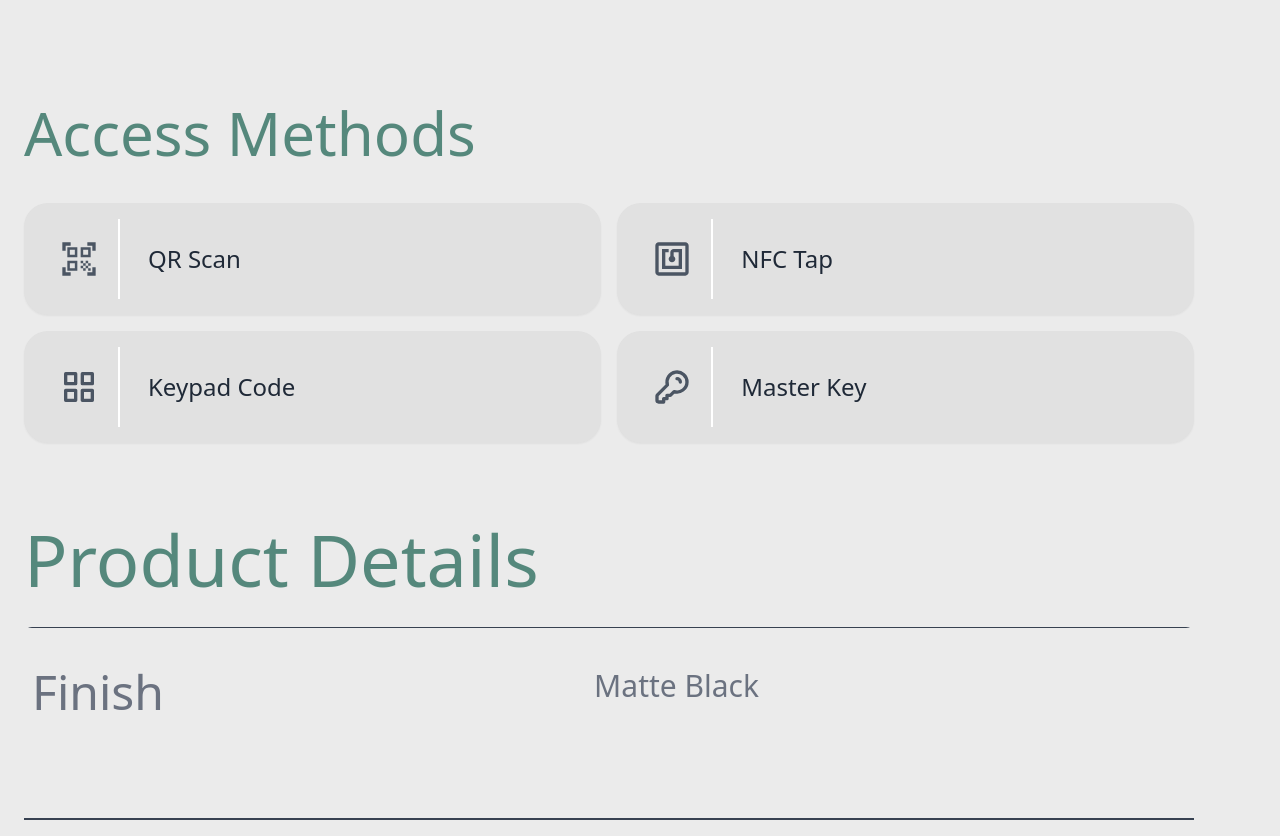
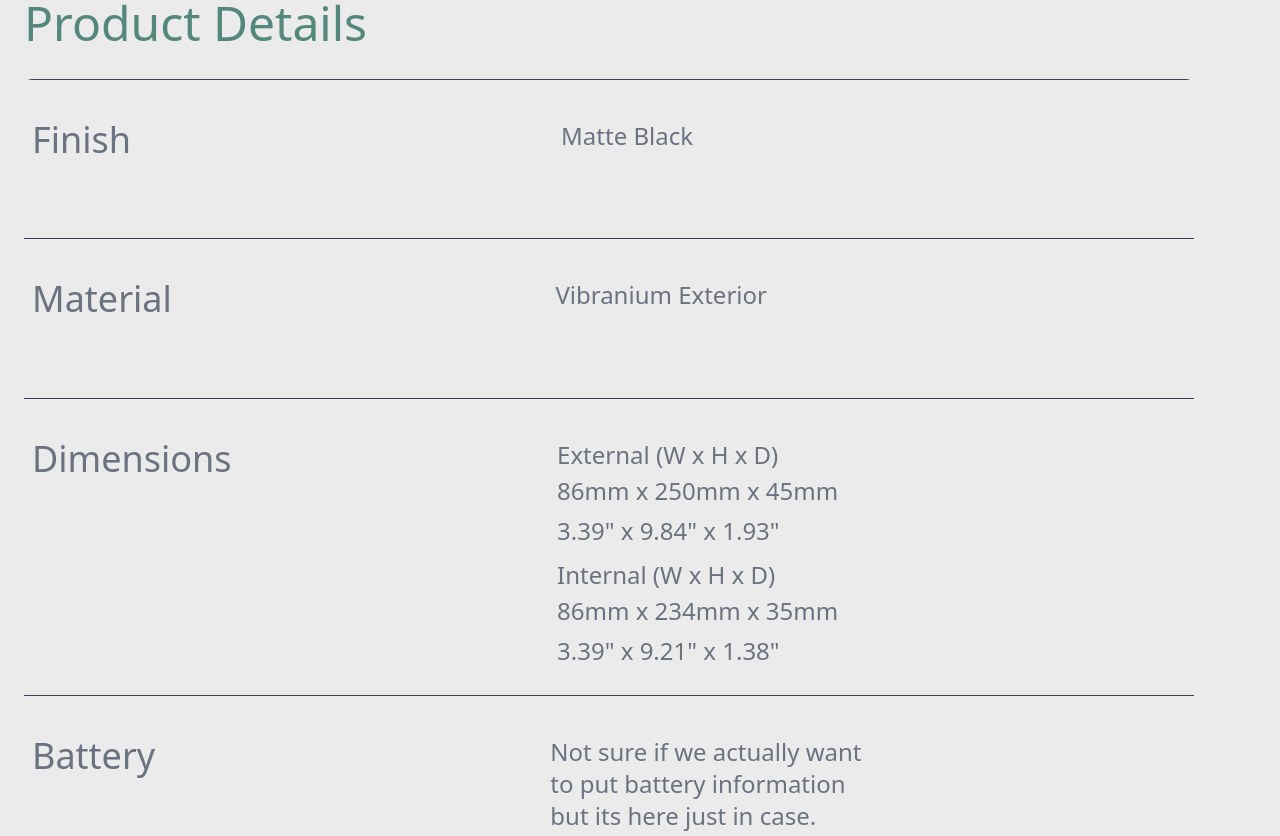
Before and after one commit to AbdulRehman938/yedi-frontend-latest, a React (Vite) app: page /locks in a window 1280 px wide. Shown: the part 6105-6941 px from the top of the page. Built offline with nearby package versions, Linux system fonts and the light colour scheme; the HTML template or start-up script is replaced by a standard one.

Commit message:
commit49

```diff
--- a/src/components/Lock/Hero.jsx
+++ b/src/components/Lock/Hero.jsx
@@ -62,7 +62,7 @@ const Hero = () => {
         <img
           src="/Yedi-Lock1.svg"
           alt="lock1"
-          className="w-[50%] h-full object-contain absolute z-10 top-[-200rem] right-[15rem]"
+          className="w-[50%] h-full object-contain absolute z-10 top-[-180rem] right-[12rem]"
         />
 
         {/* Panels */}
@@ -127,7 +127,7 @@ const Hero = () => {
           </button>
         </div>
 
-        <div className="text-black w-[95%] h-[150rem] mt-20 flex flex-col justify-between items-center rounded-[4rem] overflow-hidden">
+        <div className="text-black w-[95%] h-[120rem] mt-20 flex flex-col justify-between items-center rounded-[4rem] overflow-hidden">
           <LockFeatures />
         </div>
 
@@ -203,7 +203,7 @@ const Hero = () => {
         <LockMover />
 
         {/* Lock Features Mobile */}
-        <div className="w-full mt-20 mb-8">
+        <div className="w-full">
           <LockFeatures />
         </div>
 
--- a/src/components/Lock/LockFeatures.jsx
+++ b/src/components/Lock/LockFeatures.jsx
@@ -7,7 +7,7 @@ const LockFeatures = () => {
     return (
         <>
             {/* Desktop & Tablet Layout */}
-            <div className="hidden sm:flex w-full h-full flex-col bg-transparent justify-between items-center">
+            <div className="hidden sm:flex w-full h-[128vh] flex-col bg-transparent justify-between items-center">
                 {/* First Feature */}
                 <div
                     id="first"
@@ -72,7 +72,7 @@ const LockFeatures = () => {
                         <div className="flex items-center gap-4 text-gray-400 text-5xl">
                             <CiVolumeHigh />
                         </div>
-                        <h3 className="text-6xl font-semibold text-[#55887c]">
+                        <h3 className="text-5xl font-semibold text-[#55887c]">
                             Built-in audio feedback for seamless interactions
                         </h3>
                         <p className="text-gray-500 text-2xl">
--- a/src/components/Lock/Methods.jsx
+++ b/src/components/Lock/Methods.jsx
@@ -50,11 +50,11 @@ const Methods = () => {
             <div className="hidden sm:block">
                 {/* Access Methods Section */}
                 <div className="mb-8 w-[95%] ">
-                    <h2 className="text-6xl font-medium text-primary mb-4">Access Methods</h2>
+                    <h2 className="text-5xl font-medium text-primary mb-4">Access Methods</h2>
 
                     <div className="grid grid-cols-2 gap-4 mb-6 mt-10">
                         {/* QR Scan */}
-                        <div className="bg-[#e1e1e1] rounded-3xl p-4 flex items-center gap-3 shadow-sm">
+                        <div className="bg-[#e1e1e1] rounded-3xl px-4 py-2 flex items-center gap-3 shadow-sm">
                             <div className="w-20 h-20 flex items-center border-r-2 border-white justify-center">
                                 <MdQrCodeScanner className="w-10 h-10 text-gray-600" />
                             </div>
@@ -62,7 +62,7 @@ const Methods = () => {
                         </div>
 
                         {/* NFC Tap */}
-                        <div className="bg-[#e1e1e1] rounded-3xl p-4 flex items-center gap-3 shadow-sm">
+                        <div className="bg-[#e1e1e1] rounded-3xl px-4 py-2 flex items-center gap-3 shadow-sm">
                             <div className="w-20 h-20 flex items-center border-r-2 border-white justify-center">
                                 <MdNfc className="w-10 h-10 text-gray-600" />
                             </div>
@@ -70,7 +70,7 @@ const Methods = () => {
                         </div>
 
                         {/* Keypad Code */}
-                        <div className="bg-[#e1e1e1] rounded-3xl p-4 flex items-center gap-3 shadow-sm">
+                        <div className="bg-[#e1e1e1] rounded-3xl px-4 py-2 flex items-center gap-3 shadow-sm">
                             <div className="w-20 h-20 flex items-center border-r-2 border-white justify-center">
                                 <BiGridAlt className="w-10 h-10 text-gray-600" />
                             </div>
@@ -78,7 +78,7 @@ const Methods = () => {
                         </div>
 
                         {/* Master Key */}
-                        <div className="bg-[#e1e1e1] rounded-3xl p-4 flex items-center gap-3 shadow-sm">
+                        <div className="bg-[#e1e1e1] rounded-3xl px-4 py-2 flex items-center gap-3 shadow-sm">
                             <div className="w-20 h-20 flex items-center border-r-2 border-white justify-center">
                                 <HiOutlineKey className="w-10 h-10 text-gray-600" />
                             </div>
@@ -89,24 +89,24 @@ const Methods = () => {
 
                 {/* Product Details Section */}
                 <div className='mt-20 w-[95%]'>
-                    <h2 className="text-7xl font-medium text-primary mb-8">Product Details</h2>
+                    <h2 className="text-5xl font-medium text-primary mb-8">Product Details</h2>
 
                     <div className="bg-transparent rounded-lg overflow-hidden">
                         {/* Finish */}
-                        <div className="flex justify-start items-start h-48 gap-[37%] pt-10 pl-2 border-b border-gray-700 border-t">
-                            <span className="text-gray-500 font-medium text-5xl">Finish</span>
-                            <span className="text-gray-500 text-3xl text-left ">Matte Black</span>
+                        <div className="flex justify-start items-start h-40 gap-[37%] pt-10 pl-2 border-b border-gray-700 border-t">
+                            <span className="text-gray-500 font-medium text-4xl">Finish</span>
+                            <span className="text-gray-500 text-2xl text-left ">Matte Black</span>
                         </div>
 
                         {/* Material */}
-                        <div className="flex justify-start items-start h-48 gap-[36%] pt-10 pl-2 border-b border-gray-700 border-t">
+                        <div className="flex justify-start items-start h-40 gap-[33%] pt-10 pl-2 border-b border-gray-700">
                             <span className="text-gray-500 font-medium text-4xl">Material</span>
                             <span className="text-gray-500 text-2xl text-left">Vibranium Exterior</span>
                         </div>
 
                         {/* Dimensions */}
                         <div className="pl-2 border-b border-gray-700">
-                            <div className="flex justify-start h-72 gap-[33%] pt-10 items-start mb-2">
+                            <div className="flex justify-start h-72 gap-[28%] pt-10 items-start mb-2">
                                 <span className="text-gray-500 font-medium text-4xl">Dimensions</span>
                                 <div className="text-gray-500 text-left text-2xl">
                                     <div className="font-medium mb-1">External (W x H x D)</div>
@@ -121,7 +121,7 @@ const Methods = () => {
                         </div>
 
                         {/* Battery */}
-                        <div className="flex justify-start h-52 gap-[38%] items-start pt-10 pl-2 border-b border-gray-700">
+                        <div className="flex justify-start h-52 gap-[34%] items-start pt-10 pl-2 border-b border-gray-700">
                             <span className="text-gray-500 font-medium text-4xl">Battery</span>
                             <span className="text-gray-500 text-2xl text-left max-w-xs">
                                 Not sure if we actually want to put battery information but its here just in case.
@@ -130,7 +130,7 @@ const Methods = () => {
 
                         {/* What's Included */}
                         <div className="pl-2">
-                            <div className="flex justify-start h-64 gap-[28%] items-start pt-10">
+                            <div className="flex justify-start h-64 gap-[21%] items-start pt-10">
                                 <span className="text-gray-500 font-medium text-4xl">What's Included</span>
                                 <div className="text-gray-500 text-2xl text-left">
                                     <div>Yedi Zen Lock</div>
@@ -145,7 +145,7 @@ const Methods = () => {
                     </div>
                 </div>
 
-                <div className='w-full min-h-screen relative flex flex-col justify-start rounded-t-[4rem] items-start bg-white overflow-hidden py-16 lg:py-24'>
+                <div className='w-full min-h-screen relative flex flex-col justify-start rounded-t-[4rem] mt-20 items-start bg-white overflow-hidden py-16 lg:py-24'>
                     {/* Locations Section */}
                     <motion.div
                         className='locations-section w-full max-w-7xl mx-auto px-4 lg:px-8 flex flex-col justify-start items-start bg-white z-10 overflow-hidden'
@@ -201,7 +201,7 @@ const Methods = () => {
                             </div>
 
                             {/* Arrows */}
-                            <div className='city-arrow s flex justify-center gap-4 lg:gap-6 items-center mt-6 lg:mt-8 ml-[10rem]'>
+                            <div className='city-arrow s flex justify-center gap-4 lg:gap-6 items-center mt-6 lg:mt-8 ml-[60rem]'>
                                 <button
                                     onClick={scrollLeft}
                                     className='arrow-left w-12 h-12 lg:w-14 lg:h-14 rounded-full bg-background hover:bg-primary flex justify-center items-center cursor-pointer hover:scale-105 transition duration-300'
```
